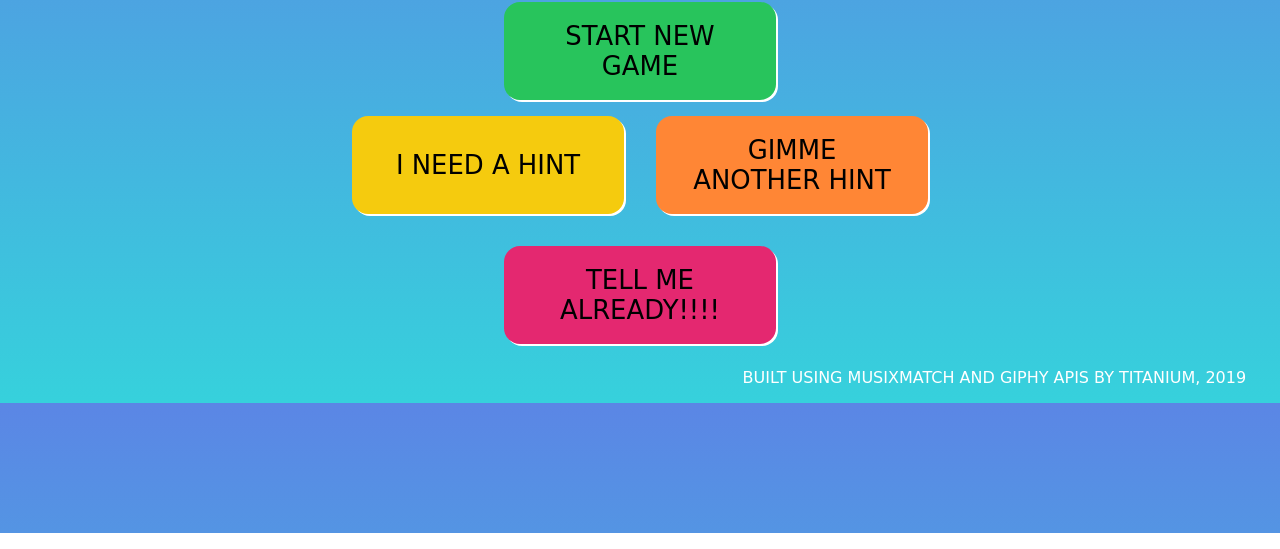
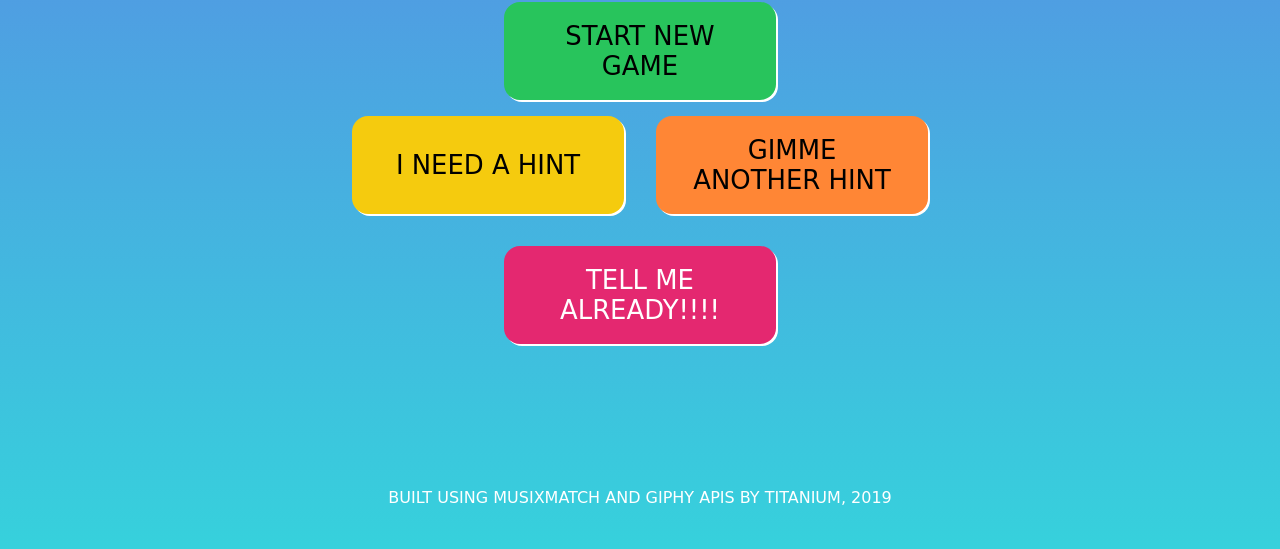
Before and after one commit to fac18/week3-cikp-gifsthesia, a website: page index.html in a window 1280 px wide. Shown: the part 267-816 px from the top of the page. Drawn offline with Linux system fonts and the light colour scheme; a web font is replaced by a local one.

Commit message:
fix header to bottom, try to fix CSS issue with github pages

```diff
--- a/index.html
+++ b/index.html
@@ -7,7 +7,7 @@
     <meta http-equiv="X-UA-Compatible" content="ie=edge">
     <title>GIFsthesia</title>
 
-    <link rel="stylesheet" type="text/css" href="/public/style.css">
+    <link rel="stylesheet" type="text/css" href="public/style.css">
     <!-- <link rel="stylesheet" type="text/css" href="/public/reset.css"> -->
 
     <!-- fonts -->
--- a/public/style.css
+++ b/public/style.css
@@ -26,7 +26,6 @@
 
 html {
     scroll-behavior: smooth;
-
 }
 
 body {
@@ -36,7 +35,8 @@ body {
     display: flex;
     flex-flow: column nowrap;
     font-family: 'Galindo', cursive;
-
+    position: relative;
+    min-height: 100vh;
 }
 
 section, header, footer, .new-game, .gif-container {
@@ -46,7 +46,6 @@ section, header, footer, .new-game, .gif-container {
 }
 
 footer {
-    align-self: flex-end;
     margin: var(--space-l), 0, 0, 0;
 }
 
@@ -103,6 +102,7 @@ button {
     display: flex;
     align-items: center;
     justify-content: center;
+    flex-wrap: wrap;
 }
 
 button:hover {
@@ -110,6 +110,7 @@ button:hover {
     transition: 0.2s ease-in-out;
     transform: scale(1.02);
     text-shadow: 0px 0px 6px rgba(255, 255, 255, 1);
+    color: black;
 }
 
 .new-game {
@@ -126,6 +127,7 @@ button:hover {
 
 .reveal-song {
     background-color: var(--razzmatazz);
+    color: var(--whiteout);
 }
 
 /* Media Queries Tablet & Desktop */
@@ -145,9 +147,10 @@ button:hover {
         flex-flow: row wrap;
     }
 
-    .footer {
+    footer {
         position: absolute;
         bottom: 0;
-        width: 100vw;
+        width: 100%;
+        padding: var(--space-l);
     }
 }
```
